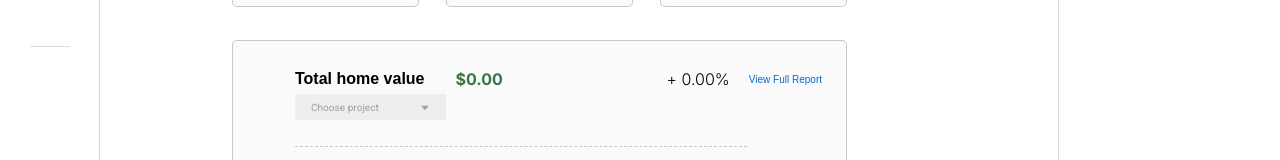
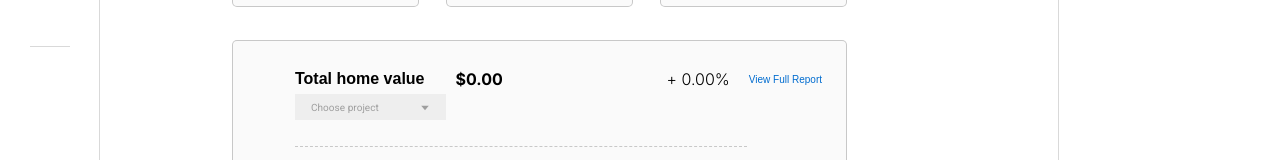
Before and after one commit to tkg808/padplot, a React (Create React App) app: page / in a window 1280 px wide. Shown: the part 465-625 px from the top of the page. Built offline with nearby package versions, Linux system fonts and the light colour scheme.

Commit message:
Update color for total home value on HomePage

```diff
--- a/src/components/homePage/HomePage.css
+++ b/src/components/homePage/HomePage.css
@@ -98,7 +98,7 @@ div.home-page-report-total-home-value-title
 
 div.home-page-report-total-home-value
 {
-  color: #387649;
+  color: #000000;
   font-family: Inter;
   font-weight: 700;
   line-height: 19px;
```
